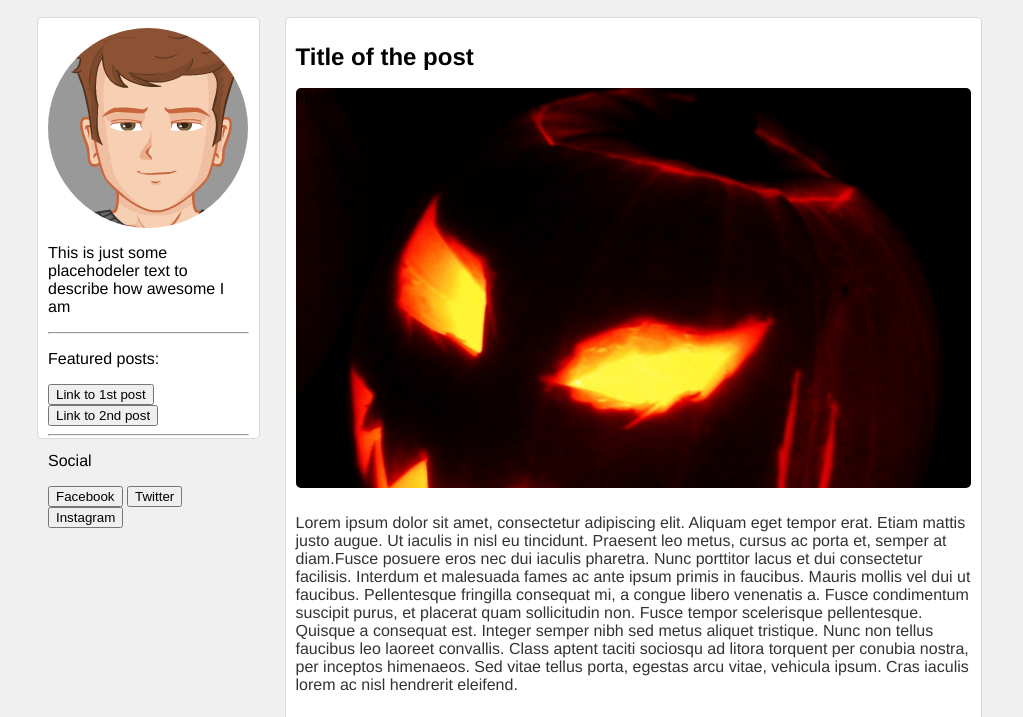
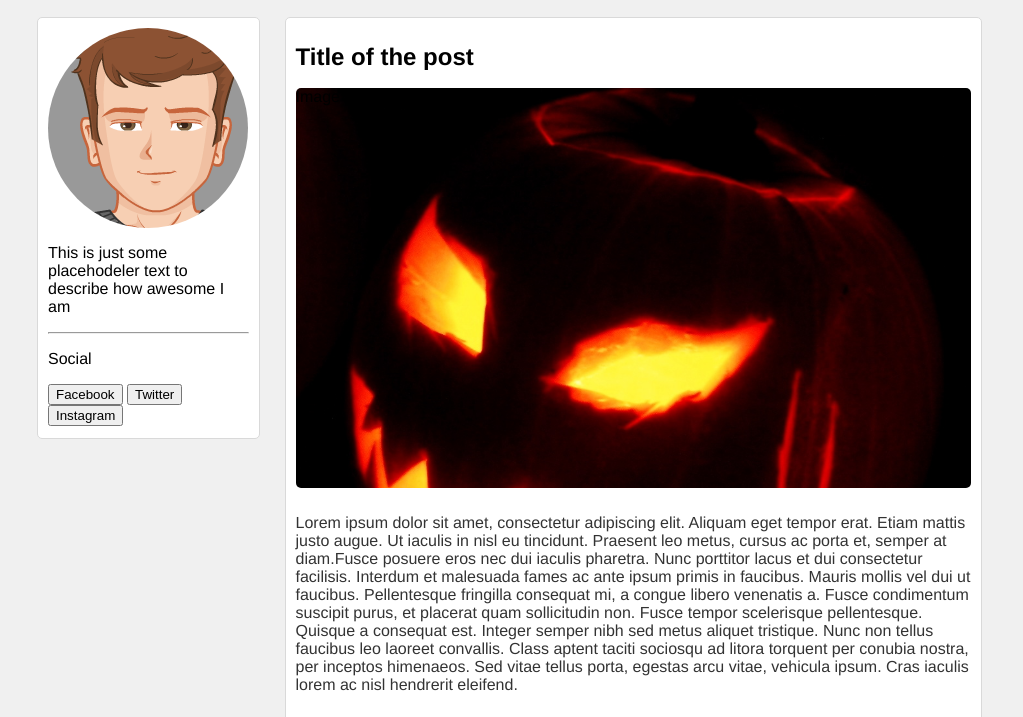
Before and after one commit to kregarm/fend, a plain HTML site: page blog-assignmnet/blog-post.html in a window 1280 px wide. Shown: the part 83-800 px from the top of the page, without its empty margins (128-1151 px from the left). Drawn offline with Linux system fonts and the light colour scheme.

Commit message:
remove unused featured articles link in aside on blog page

```diff
--- a/blog-assignmnet/blog-post.html
+++ b/blog-assignmnet/blog-post.html
@@ -20,10 +20,6 @@
         <div class="aside_image"></div>
         <p>This is just some placehodeler text to describe how awesome I am</p>
         <hr>
-        <p>Featured posts:</p>
-        <button>Link to 1st post</button>
-        <button>Link to 2nd post</button>
-        <hr>
         <p>Social</p>
         <button>Facebook</button>
         <button>Twitter</button>
```
